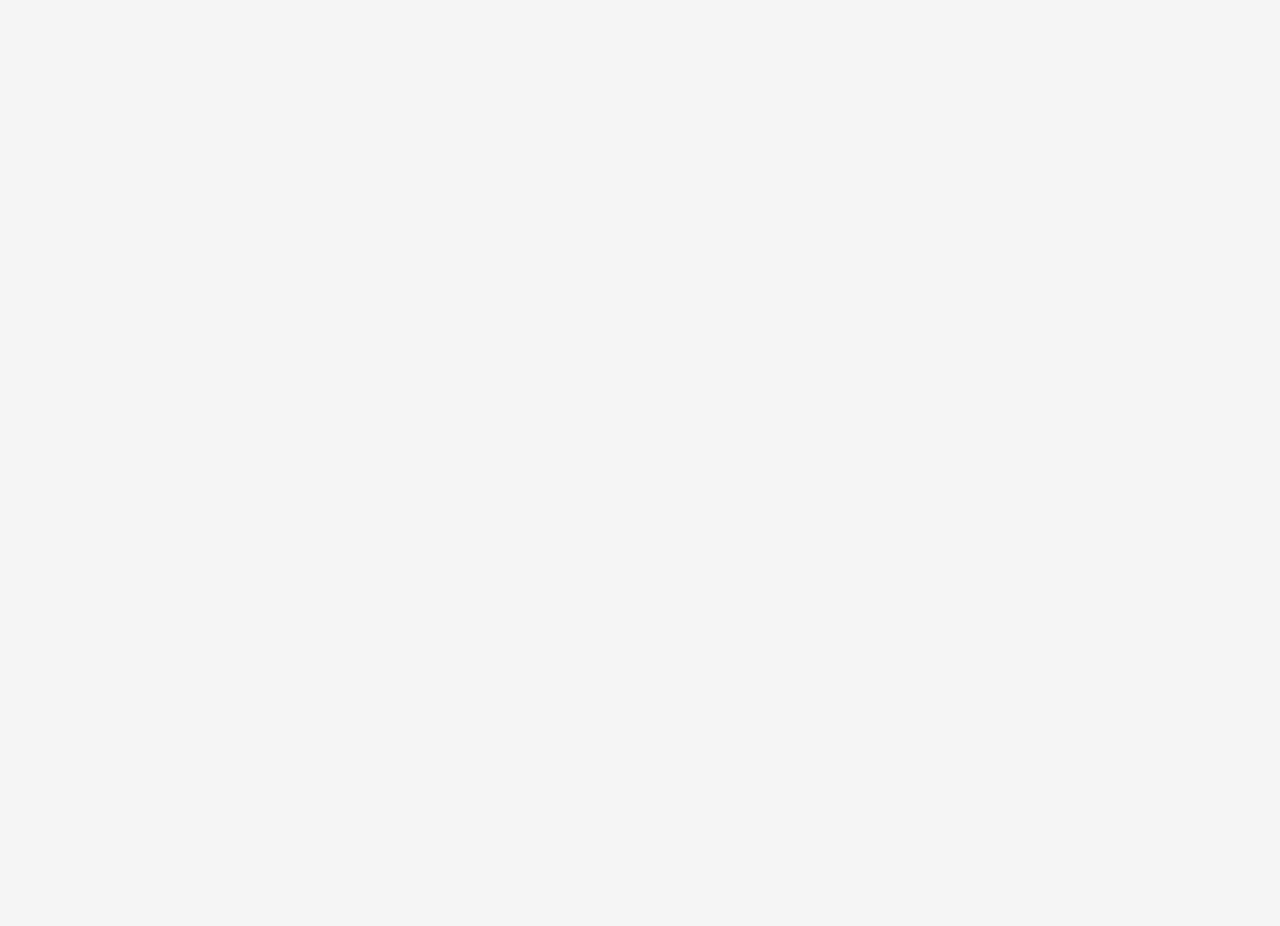
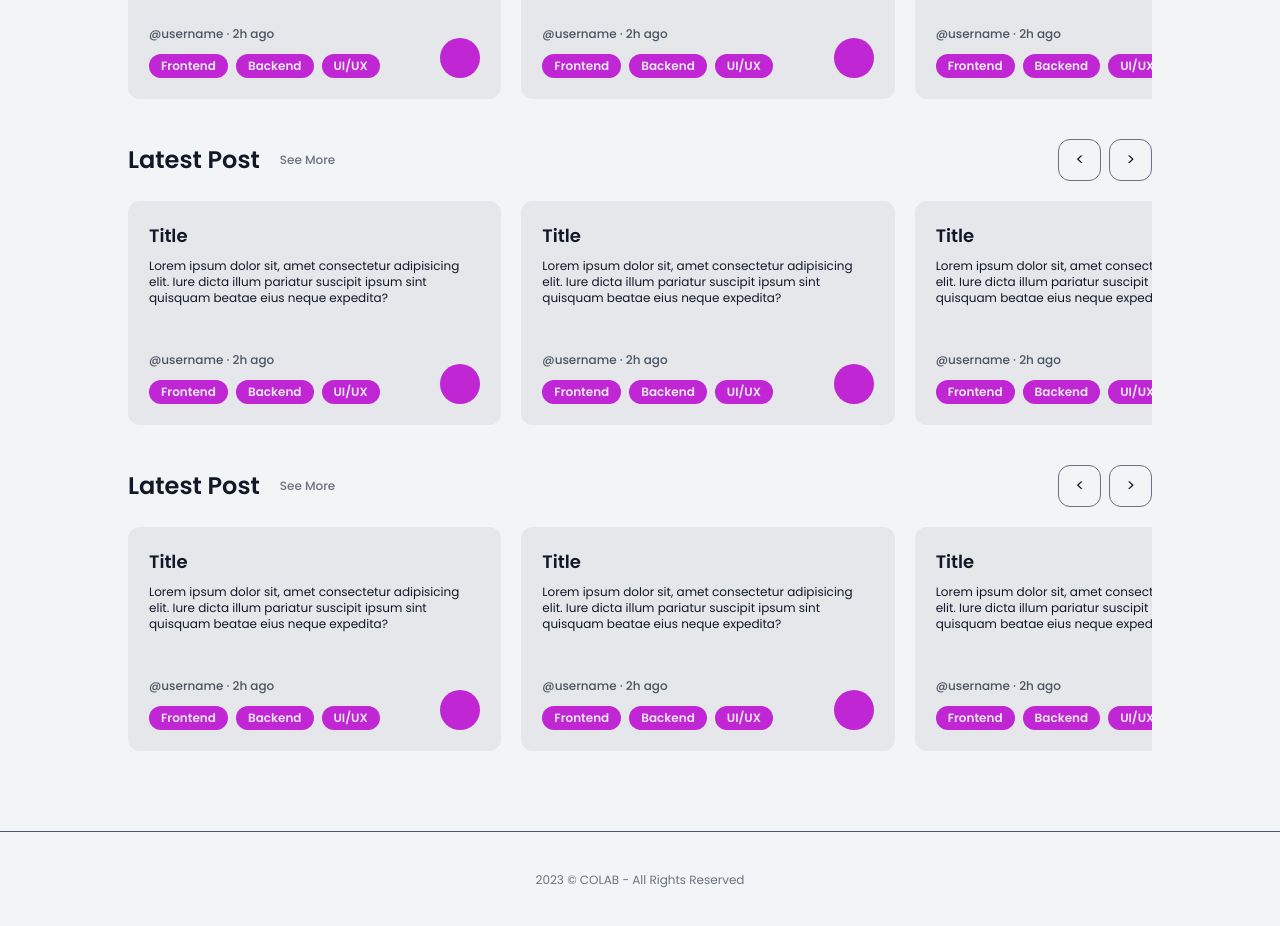
Before and after one commit to LeonardTarigan/colab, a Next.js app: page / in a window 1280 px wide. Shown: the part 640-1566 px from the top of the page. Before the commit the page ends 800 px from the top, so only its background shows below. Built offline with nearby package versions, Linux system fonts and the light colour scheme.

Commit message:
added scroll progress bar and footer

```diff
--- /dev/null
+++ b/components/Footer.tsx
@@ -0,0 +1,11 @@
+import React from 'react';
+
+function Footer() {
+    return (
+        <footer className='mt-10 flex justify-center border-t border-gray-600 p-10 text-xs text-gray-500'>
+            2023 © COLAB - All Rights Reserved
+        </footer>
+    );
+}
+
+export default Footer;
--- a/components/Navbar.tsx
+++ b/components/Navbar.tsx
@@ -1,11 +1,23 @@
-import { Popover } from '@headlessui/react';
-import { Transition } from '@headlessui/react';
+import React, { useState, useEffect } from 'react';
 import Link from 'next/link';
-import React from 'react';
 import DarkModeButton from './DarkModeButton';
 
 function Navbar() {
+    const [scrollTop, setScrollTop] = useState(0);
+
+    useEffect(() => {
+        window.addEventListener('scroll', () => {
+            const winScroll = document.documentElement.scrollTop;
+            const height =
+                document.documentElement.scrollHeight -
+                document.documentElement.clientHeight;
+
+            setScrollTop((winScroll / height) * 100);
+        });
+    }, []);
+
     return (
+        <div className='sticky top-0'>
             <nav className='flex w-full items-center justify-between border-b border-slate-600 bg-gray-100 py-5 px-32 dark:bg-gray-900'>
                 <Link href={'/'} className='comfortaa text-2xl'>
                     .co<span className='text-fuchsia-600'>lab</span>
@@ -21,6 +33,12 @@ function Navbar() {
                     </Link>
                 </div>
             </nav>
+
+            <div
+                style={{ width: `${scrollTop}%` }}
+                className='absolute h-[2px] bg-fuchsia-600'
+            ></div>
+        </div>
     );
 }
 
--- a/layout/MainLayout.tsx
+++ b/layout/MainLayout.tsx
@@ -1,15 +1,24 @@
-import React, { ReactElement, ReactNode } from 'react';
+import React, { ReactNode } from 'react';
 import Navbar from '../components/Navbar';
+import Head from 'next/head';
+import Footer from '../components/Footer';
 
 interface MainLayout {
     children: ReactNode;
+    pageTitle: string;
 }
 
-function MainLayout({ children }: MainLayout) {
+function MainLayout({ children, pageTitle }: MainLayout) {
     return (
         <>
+            <Head>
+                <title>{pageTitle}</title>
+                <link rel='icon' href='/favicon.ico' />
+            </Head>
+
             <Navbar />
             {children}
+            <Footer />
         </>
     );
 }
--- a/package.json
+++ b/package.json
@@ -7,6 +7,7 @@
   },
   "dependencies": {
     "@headlessui/react": "^1.7.9",
+    "@reduxjs/toolkit": "^1.9.2",
     "next": "latest",
     "next-themes": "^0.2.1",
     "react": "18.2.0",
--- a/pages/auth/login.tsx
+++ b/pages/auth/login.tsx
@@ -7,7 +7,7 @@ function Login() {
     };
 
     return (
-        <MainLayout>
+        <MainLayout pageTitle='Login'>
             <main className='mt-20 flex w-full items-center justify-center'>
                 <form
                     onSubmit={handleLogin}
--- a/pages/index.tsx
+++ b/pages/index.tsx
@@ -1,22 +1,17 @@
 import type { NextPage } from 'next';
-import Head from 'next/head';
 import LatestPost from '../components/LatestPost';
 import MainLayout from '../layout/MainLayout';
 
 const Home: NextPage = () => {
     return (
-        <div className=''>
-            <Head>
-                <title>COLAB</title>
-                <link rel='icon' href='/favicon.ico' />
-            </Head>
-
-            <MainLayout>
-                <main className='mx-auto flex max-w-screen-xl flex-col items-center justify-center py-10 px-32'>
-                    <LatestPost />
-                </main>
-            </MainLayout>
-        </div>
+        <MainLayout pageTitle='COLAB'>
+            <main className='mx-auto flex max-w-screen-xl flex-col items-center justify-center gap-10 py-10 px-32'>
+                <LatestPost />
+                <LatestPost />
+                <LatestPost />
+                <LatestPost />
+            </main>
+        </MainLayout>
     );
 };
 
--- a/styles/globals.css
+++ b/styles/globals.css
@@ -10,6 +10,10 @@ body {
     font-family: 'Poppins', sans-serif;
 }
 
+body::-webkit-scrollbar {
+    width: 0;
+}
+
 .comfortaa {
     font-family: 'Comfortaa', cursive;
 }
```
Also changed, not shown: 2 other files (tests, documents, lock files or other folders). Lines whose indentation alone changed are shown as unchanged.
